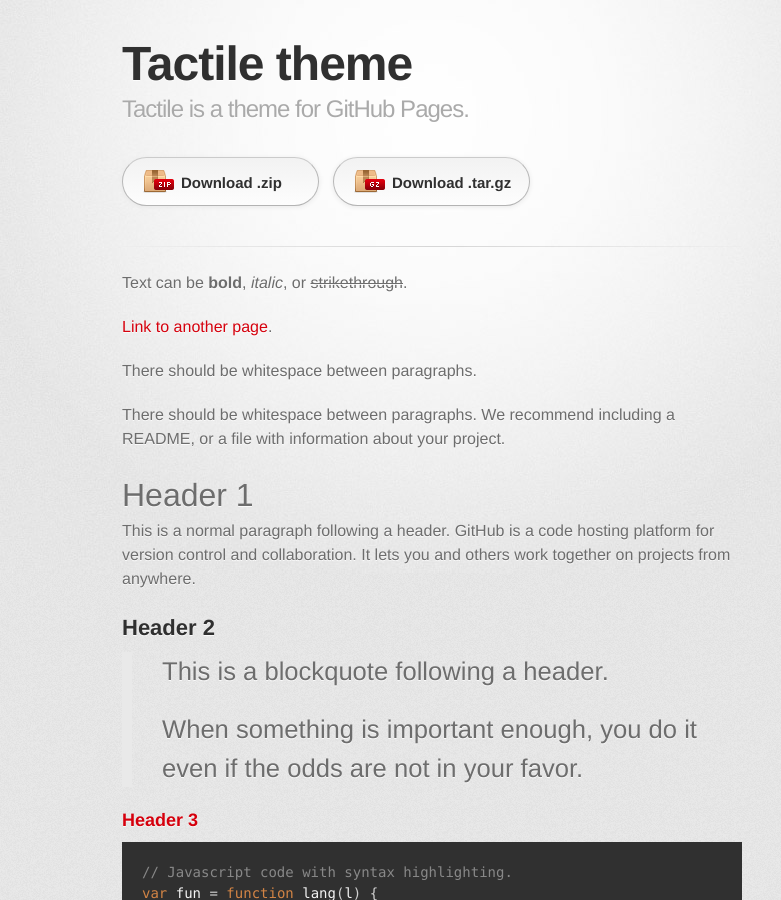
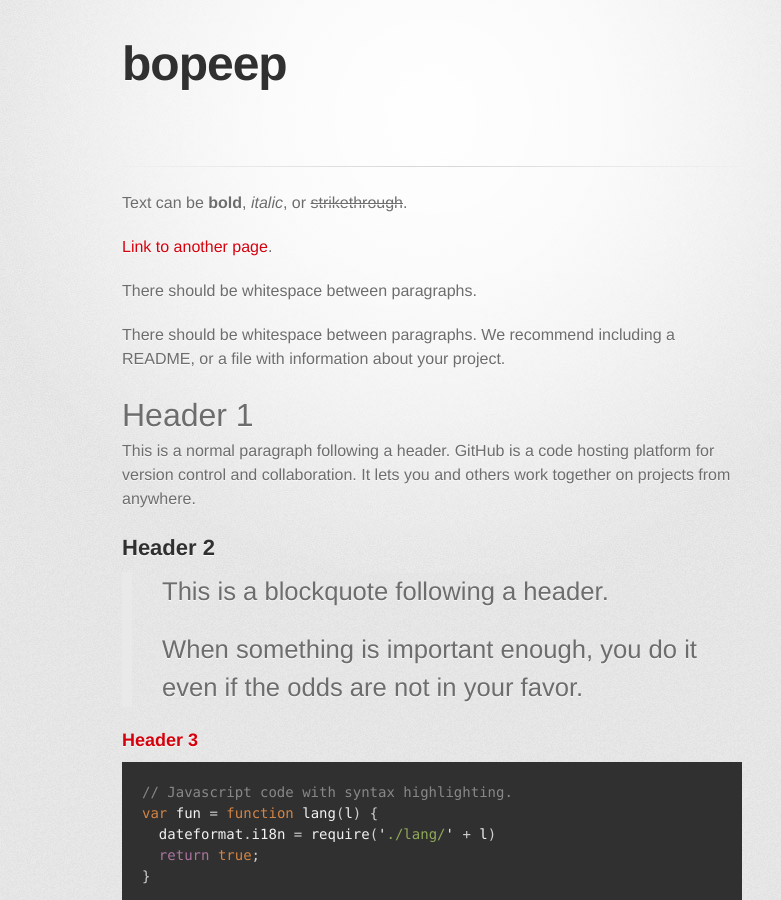
Before and after one commit to pelowok/bopeep, a Jekyll site: the page built from index.md, in a window 1280 px wide and 900 px high. Shown: the whole window, without its empty margins (208-989 px from the left). Built offline with Jekyll 4.4.1, drawn with Linux system fonts in a browser that asks for light colours; some web fonts are replaced; the repository's description, which GitHub fills in, is left out; some of the changed text lies outside the part shown.

Commit message:
Update _config.yml

```diff
--- a/_config.yml
+++ b/_config.yml
@@ -1,5 +1 @@
-title: Tactile theme
-description: Tactile is a theme for GitHub Pages.
-show_downloads: true
-google_analytics:
 theme: jekyll-theme-tactile
```
